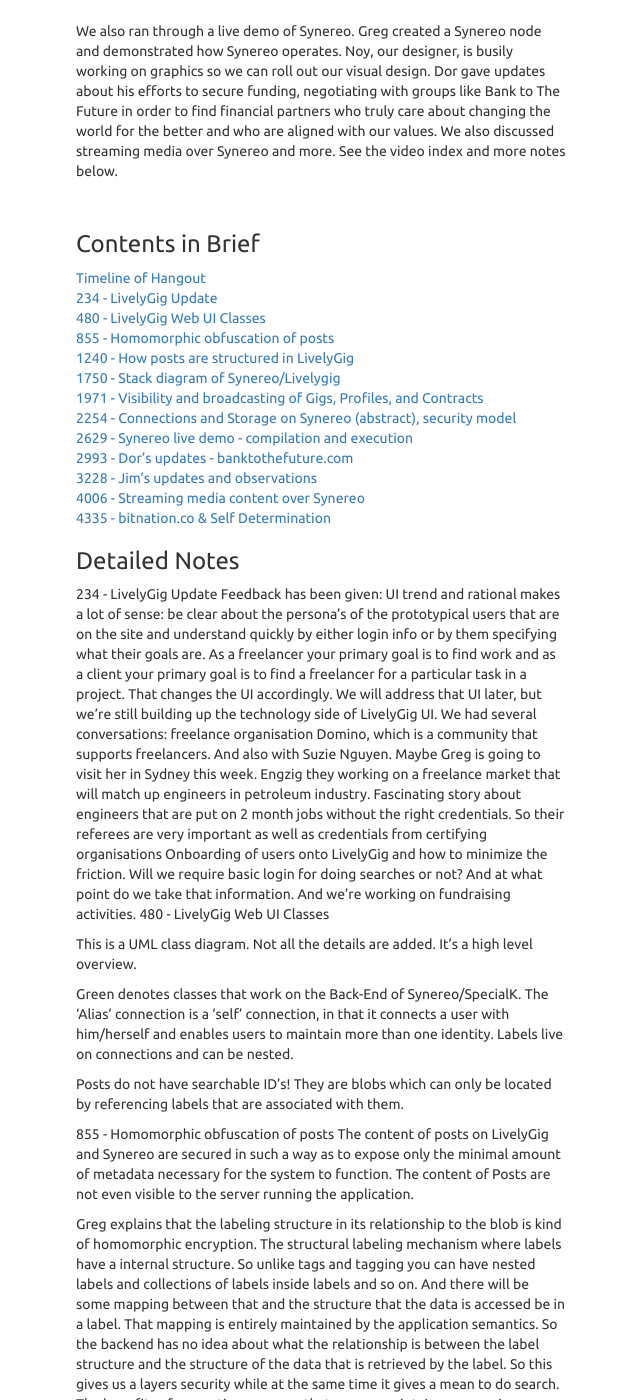
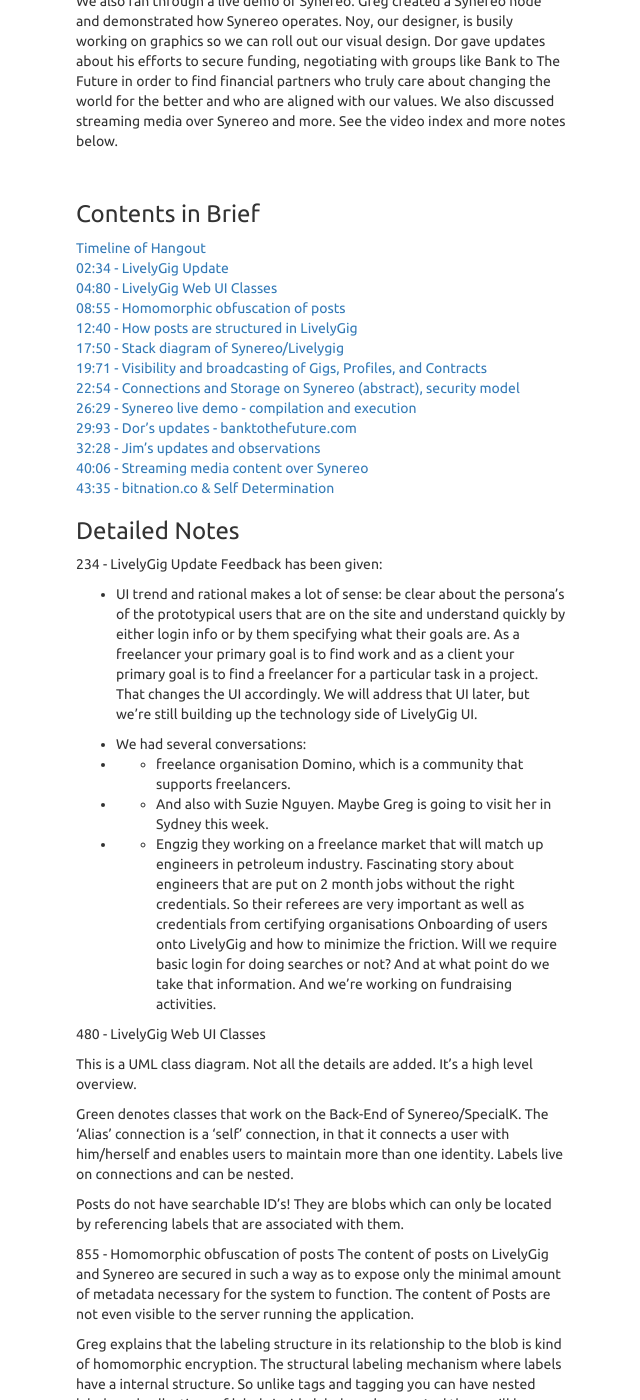
Before and after one commit to Zheng-G/blog-synereo, a Jekyll site: the page built from _posts/2015-12-07-Synereo-Update-02.12-Scribed.markdown, in a window 1280 px wide and 1400 px high, scrolled down 675 px. Shown: the whole window, without its empty margins (319-959 px from the left). Built offline with Jekyll 4.4.1, drawn with Linux system fonts in a browser that asks for light colours; nearby versions of some CDN libraries; a script that is not in the unit is left out.

Commit message:
Update 2015-12-07-Synereo-Update-02.12-Scribed.markdown

```diff
--- a/_posts/2015-12-07-Synereo-Update-02.12-Scribed.markdown
+++ b/_posts/2015-12-07-Synereo-Update-02.12-Scribed.markdown
@@ -10,15 +10,12 @@
 [Last week](http://blog.synereo.com/2015/12/02/new-bounty/), we announced the new Scribe role and the bounty for undertaking it. In an awesome show of solidarity, our community split the task between each other and shared the take with the team. This is just the kind of thing we’ve come to appreciate from the Synereo community: it is truly a place where people are working together to realize a vision.
 
 <BR>
-
 Because they worked together, the level of detail and precision in the meeting notes created by our scribes is amazing. We never expected to have this level of detail and we are happy to report that we will be delivering such quality in our weekly meeting notes. We can’t thank them enough.
 
 <BR>
-
 This week we had a great update with the crew from LivelyGig: where it is at, how its UI functions, structure, and how they have successfully addressed some of the biggest technical challenges in their field. We discussed homomorphic obfuscation, which is a kind of encryption that happens in the Synereo system.
 
 <BR>
-
 We also ran through a live demo of Synereo. Greg created a Synereo node and demonstrated how Synereo operates. Noy, our designer, is busily working on graphics so we can roll out our visual design. Dor gave updates about his efforts to secure funding, negotiating with groups like Bank to The Future in order to find financial partners who truly care about changing the world for the better and who are aligned with our values. We also discussed streaming media over Synereo and more.
 See the video index and more notes below.
 
@@ -27,30 +24,32 @@
 ### Contents in Brief
 
 [Timeline of Hangout](https://www.youtube.com/watch?v=mUF5hWVdxRQ) <BR>
-[234 - LivelyGig Update](https://youtu.be/mUF5hWVdxRQ?t=234) <BR>
-[480 - LivelyGig Web UI Classes](https://youtu.be/mUF5hWVdxRQ?t=480) <BR>
-[855 - Homomorphic obfuscation of posts](https://youtu.be/mUF5hWVdxRQ?t=855) <BR>
-[1240 - How posts are structured in LivelyGig](https://youtu.be/mUF5hWVdxRQ?t=1240) <BR>
-[1750 - Stack diagram of Synereo/Livelygig](https://youtu.be/mUF5hWVdxRQ?t=1750) <BR>
-[1971 - Visibility and broadcasting of Gigs, Profiles, and Contracts](https://youtu.be/mUF5hWVdxRQ?t=1971) <BR>
-[2254 - Connections and Storage on Synereo (abstract), security model](https://youtu.be/mUF5hWVdxRQ?t=2254) <BR>
-[2629 - Synereo live demo - compilation and execution](https://youtu.be/mUF5hWVdxRQ?t=2629) <BR>
-[2993 - Dor's updates - banktothefuture.com](https://www.youtu.be/mUF5hWVdxRQ?t=2993) <BR>
-[3228 - Jim's updates and observations](https://youtu.be/mUF5hWVdxRQ?t=3228) <BR>
-[4006 - Streaming media content over Synereo](https://youtu.be/mUF5hWVdxRQ?t=4006) <BR>
-[4335 - bitnation.co & Self Determination](https://youtu.be/mUF5hWVdxRQ?t=4335) <BR>
+[02:34 - LivelyGig Update](https://youtu.be/mUF5hWVdxRQ?t=234) <BR>
+[04:80 - LivelyGig Web UI Classes](https://youtu.be/mUF5hWVdxRQ?t=480) <BR>
+[08:55 - Homomorphic obfuscation of posts](https://youtu.be/mUF5hWVdxRQ?t=855) <BR>
+[12:40 - How posts are structured in LivelyGig](https://youtu.be/mUF5hWVdxRQ?t=1240) <BR>
+[17:50 - Stack diagram of Synereo/Livelygig](https://youtu.be/mUF5hWVdxRQ?t=1750) <BR>
+[19:71 - Visibility and broadcasting of Gigs, Profiles, and Contracts](https://youtu.be/mUF5hWVdxRQ?t=1971) <BR>
+[22:54 - Connections and Storage on Synereo (abstract), security model](https://youtu.be/mUF5hWVdxRQ?t=2254) <BR>
+[26:29 - Synereo live demo - compilation and execution](https://youtu.be/mUF5hWVdxRQ?t=2629) <BR>
+[29:93 - Dor's updates - banktothefuture.com](https://www.youtu.be/mUF5hWVdxRQ?t=2993) <BR>
+[32:28 - Jim's updates and observations](https://youtu.be/mUF5hWVdxRQ?t=3228) <BR>
+[40:06 - Streaming media content over Synereo](https://youtu.be/mUF5hWVdxRQ?t=4006) <BR>
+[43:35 - bitnation.co & Self Determination](https://youtu.be/mUF5hWVdxRQ?t=4335) <BR>
 
 ### Detailed Notes
 
 234 - LivelyGig Update
 Feedback has been given:
-UI trend and rational makes a lot of sense: be clear about the persona’s of the prototypical users that are on the site and understand quickly by either login info or by them specifying what their goals are. As a freelancer your primary goal is to find work and as a client your primary goal is to find a freelancer for a particular task in a project. That changes the UI accordingly. We will address that UI later, but we’re still building up the technology side of LivelyGig UI.
-We had several conversations:
-freelance organisation Domino, which is a community that supports freelancers.
-And also with Suzie Nguyen. Maybe Greg is going to visit her in Sydney this week.
-Engzig they working on a freelance market that will match up engineers in petroleum industry. Fascinating story about engineers that are put on 2 month jobs without the right credentials. So their referees are very important as well as credentials from certifying organisations
+* UI trend and rational makes a lot of sense: be clear about the persona’s of the prototypical users that are on the site and understand quickly by either login info or by them specifying what their goals are. As a freelancer your primary goal is to find work and as a client your primary goal is to find a freelancer for a particular task in a project. That changes the UI accordingly. We will address that UI later, but we’re still building up the technology side of LivelyGig UI. <BR>
+
+* We had several conversations:
+* * freelance organisation Domino, which is a community that supports freelancers.
+* * And also with Suzie Nguyen. Maybe Greg is going to visit her in Sydney this week.
+* * Engzig they working on a freelance market that will match up engineers in petroleum industry. Fascinating story about engineers that are put on 2 month jobs without the right credentials. So their referees are very important as well as credentials from certifying organisations
 Onboarding of users onto LivelyGig and how to minimize the friction. Will we require basic login for doing searches or not? And at what point do we take that information.
 And we’re working on fundraising activities.
+
 480 - LivelyGig Web UI Classes
 
 
```
